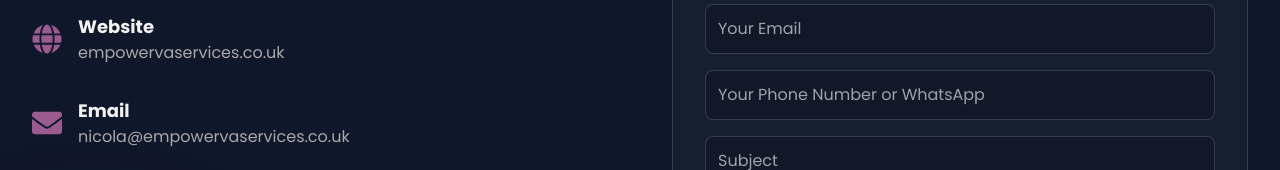
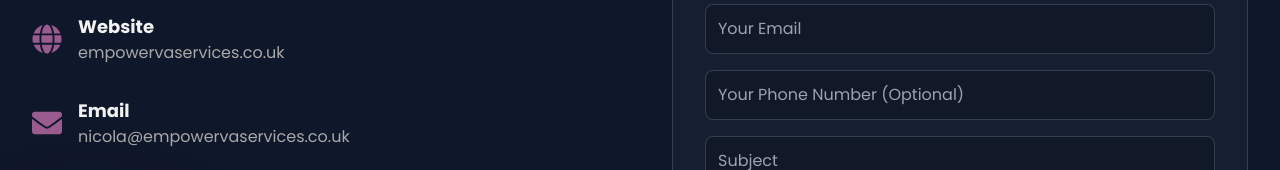
Before and after one commit to nicola-empower/my-portfolio, a Next.js app: page /contact in a window 1280 px wide. Shown: the part 327-497 px from the top of the page. Built offline with nearby package versions, Linux system fonts and the light colour scheme.

Commit message:
Connect contact form to Formspree

```diff
--- a/src/app/contact/page.tsx
+++ b/src/app/contact/page.tsx
@@ -1,6 +1,5 @@
 "use client";
 
-// The phone icon is removed and the globe icon for the website is added
 import { FaGlobe, FaEnvelope, FaLinkedin, FaGithub, FaMapMarkerAlt } from 'react-icons/fa';
 
 const ContactInfo = ({ icon, title, text, href }: { icon: React.ReactElement, title: string, text: string, href: string }) => (
@@ -23,8 +22,6 @@ export default function ContactPage() {
             <div className="grid grid-cols-1 md:grid-cols-2 gap-10 md:gap-16">
                 <div className="flex flex-col gap-8 justify-center">
                     <p className="text-lg text-text-muted">Have a question or want to work together? Drop me a message!</p>
-
-                    {/* The Phone line has been replaced with the Website line */}
                     <ContactInfo icon={<FaGlobe />} title="Website" text="empowervaservices.co.uk" href="https://empowervaservices.co.uk" />
                     <ContactInfo icon={<FaEnvelope />} title="Email" text="nicola@empowervaservices.co.uk" href="mailto:nicola@empowervaservices.co.uk" />
                     <ContactInfo icon={<FaLinkedin />} title="LinkedIn" text="Connect With Me On LinkedIn" href="https://www.linkedin.com/in/empowervaservices/" />
@@ -32,16 +29,23 @@ export default function ContactPage() {
                     <ContactInfo icon={<FaMapMarkerAlt />} title="Location" text="Falkirk, Scotland" href="#" />
                 </div>
 
-                <form className="flex flex-col gap-4 p-8 bg-gray-800/50 rounded-lg border border-accent/30">
-                    <input type="text" placeholder="Your Name" required className="p-3 rounded-lg bg-gray-900/70 border border-accent/30 focus:outline-none focus:ring-2 focus:ring-primary transition-all" />
-                    <input type="email" placeholder="Your Email" required className="p-3 rounded-lg bg-gray-900/70 border border-accent/30 focus:outline-none focus:ring-2 focus:ring-primary transition-all" />
-                    <input type="text" placeholder="Your Phone Number or WhatsApp" className="p-3 rounded-lg bg-gray-900/70 border border-accent/30 focus:outline-none focus:ring-2 focus:ring-primary transition-all" />
-                    <input type="text" placeholder="Subject" required className="p-3 rounded-lg bg-gray-900/70 border border-accent/30 focus:outline-none focus:ring-2 focus:ring-primary transition-all" />
-                    <textarea placeholder="Your Message" rows={5} required className="p-3 rounded-lg bg-gray-900/70 border border-accent/30 focus:outline-none focus:ring-2 focus:ring-primary transition-all"></textarea>
+                {/* --- UPDATED FORM --- */}
+                <form
+                  action="https://formspree.io/f/mblkwkpp" // FORMPSREE URL
+                  method="POST"
+                  className="flex flex-col gap-4 p-8 bg-gray-800/50 rounded-lg border border-accent/30"
+                >
+                    {/* Each input now has a 'name' attribute so Formspree can label the data */}
+                    <input type="text" name="name" placeholder="Your Name" required className="p-3 rounded-lg bg-gray-900/70 border border-accent/30 focus:outline-none focus:ring-2 focus:ring-primary transition-all" />
+                    <input type="email" name="email" placeholder="Your Email" required className="p-3 rounded-lg bg-gray-900/70 border border-accent/30 focus:outline-none focus:ring-2 focus:ring-primary transition-all" />
+                    <input type="text" name="phone" placeholder="Your Phone Number (Optional)" className="p-3 rounded-lg bg-gray-900/70 border border-accent/30 focus:outline-none focus:ring-2 focus:ring-primary transition-all" />
+                    <input type="text" name="subject" placeholder="Subject" required className="p-3 rounded-lg bg-gray-900/70 border border-accent/30 focus:outline-none focus:ring-2 focus:ring-primary transition-all" />
+                    <textarea name="message" placeholder="Your Message" rows={5} required className="p-3 rounded-lg bg-gray-900/70 border border-accent/30 focus:outline-none focus:ring-2 focus:ring-primary transition-all"></textarea>
                     <button type="submit" className="p-3 rounded-lg bg-gradient-to-r from-primary to-secondary text-white font-bold text-lg hover:opacity-90 transition-opacity">
                         Send Message
                     </button>
                 </form>
+
             </div>
         </section>
     );
```
